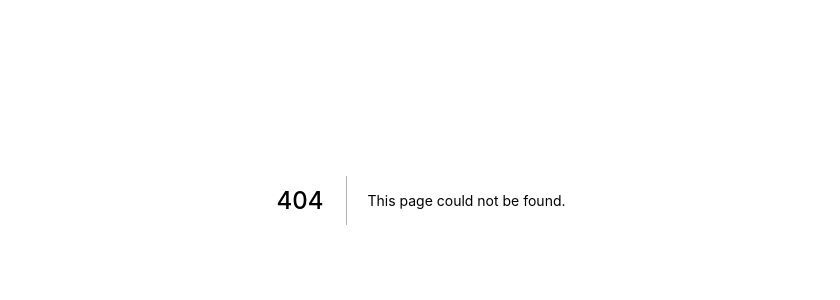
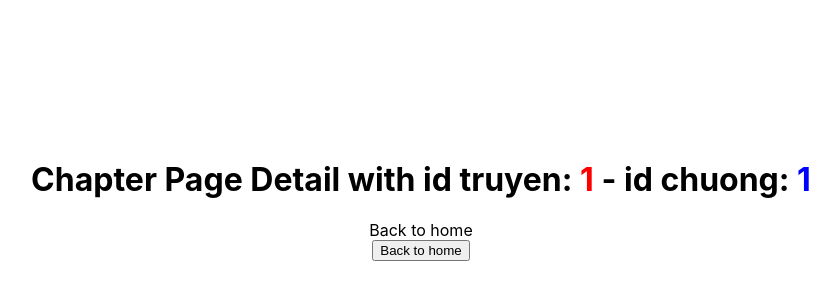
Before and after one commit to TamokiLoi/nextjs-demo, a Next.js app: page /truyen/1/chuong/1 in a window 1280 px wide. Before the commit this address had no page. Shown: the part 200-500 px from the top of the page, without its empty margins (219-1059 px from the left). Built offline with nearby package versions, Linux system fonts and the light colour scheme.

Commit message:
update: router, routing

```diff
--- /dev/null
+++ b/pages/admin/customer/[id]/setting.tsx
@@ -0,0 +1,14 @@
+import Head from 'next/head';
+import React from 'react';
+
+export default function Setting() {
+    return (
+        <>
+            <Head>
+                <title>Customer Page Detail</title>
+                <link href="https://fonts.googleapis.com/css2?family=Roboto&display=swap" rel="stylesheet"></link>
+            </Head>
+            <h1>Customer Setting Page </h1>
+        </>
+    )
+}
--- /dev/null
+++ b/pages/admin/user/[id].tsx
@@ -0,0 +1,20 @@
+import Head from 'next/head';
+import { useRouter } from 'next/router';
+import React from 'react';
+
+// Demo Client Side Rendering
+export default function User() {
+    const router = useRouter();
+
+    console.log('router', router.query.id);
+
+    return (
+        <>
+            <Head>
+                <title>User Detail</title>
+                <link href="https://fonts.googleapis.com/css2?family=Roboto&display=swap" rel="stylesheet"></link>
+            </Head>
+            <h1>User page with id: {router.query.id}</h1>
+        </>
+    )
+}
--- /dev/null
+++ b/pages/truyen/[idTruyen].tsx
@@ -0,0 +1,18 @@
+import Head from 'next/head';
+import React from 'react';
+import { useRouter } from 'next/router';
+
+export default function Truyen() {
+    const router = useRouter();
+
+    console.log('router', router.query.idTruyen);
+    return (
+        <>
+            <Head>
+                <title>Story Page Detail</title>
+                <link href="https://fonts.googleapis.com/css2?family=Roboto&display=swap" rel="stylesheet"></link>
+            </Head>
+            <h1>Story Page Detail with id: {router.query.idTruyen}</h1>
+        </>
+    )
+}
--- /dev/null
+++ b/pages/truyen/[idTruyen]/chuong/[idChuong].tsx
@@ -0,0 +1,29 @@
+import Head from 'next/head';
+import Link from 'next/link';
+import { useRouter } from 'next/router';
+import React from 'react';
+import styles from '../../../../styles/Home.module.css';
+
+export default function Chuong() {
+    const router = useRouter();
+
+    console.log('router', router.query);
+
+    function handleOnClick() {
+        router.push('/');
+    }
+
+    return (
+        <>
+            <Head>
+                <title>Chapter Page Detail</title>
+                <link href="https://fonts.googleapis.com/css2?family=Roboto&display=swap" rel="stylesheet"></link>
+            </Head>
+            <div className={styles.container}>
+                <h1>Chapter Page Detail with id truyen: <span style={{ color: "red" }}>{router.query.idTruyen}</span> - id chuong: <span style={{ color: "blue" }}>{router.query.idChuong}</span> </h1>
+                <Link href="/"><a className="active">Back to home</a></Link>
+                <button onClick={handleOnClick}>Back to home</button>
+            </div>
+        </>
+    )
+}
```
Also changed, not shown: pages/admin/user/index.tsx (deleted, +0 -7 lines).
